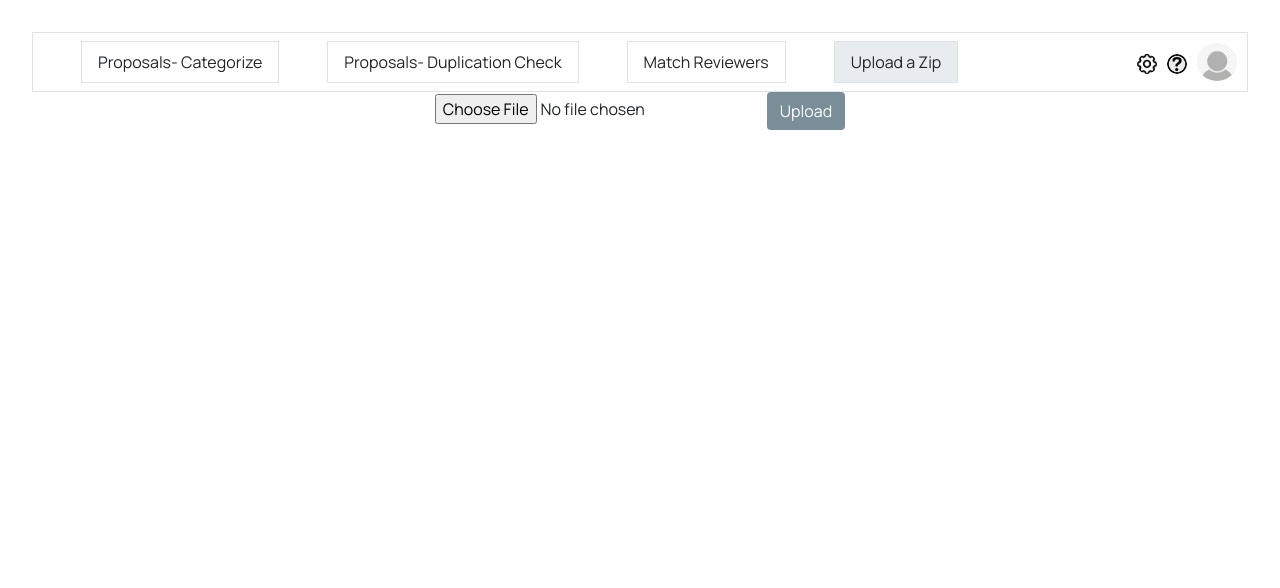
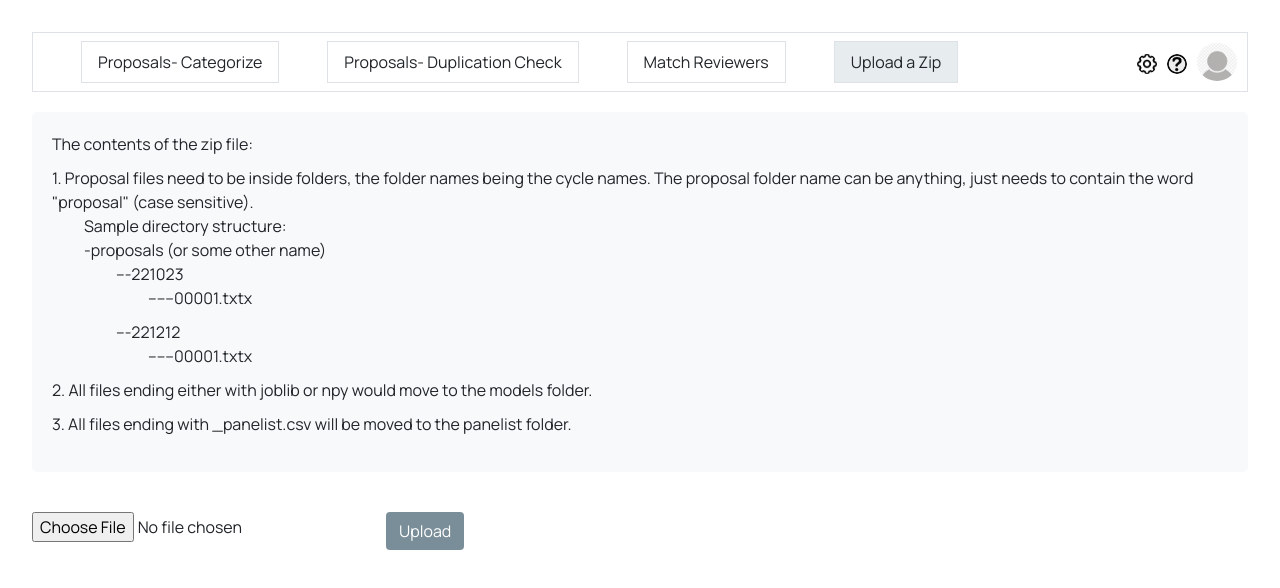
Before and after one commit to deepthought-initiative/pacmanweb, a React (Vite) app in the folder frontend/: page /upload in a window 1280 px wide. Shown: the top 588 px of the page. Built offline with nearby package versions, Linux system fonts and the light colour scheme.

Commit message:
Update upload a zip page.

```diff
--- a/frontend/src/App.jsx
+++ b/frontend/src/App.jsx
@@ -3,8 +3,8 @@ import "./App.css";
 import ProposalDuplicationChecker from "./components/DuplicationCheck/ProposalDuplicationChecker";
 import ProposalCategorize from "./components/ProposalCategorization/ProposalCategorize";
 import MatchReviewers from "./components/Reviewers/MatchReviewers";
+import UploadZipForm from "./components/Upload/UploadZip";
 import Navbar from "./components/util/Navbar";
-import UploadZipForm from "./components/util/UploadZip";
 
 function App() {
   return (
--- /dev/null
+++ b/frontend/src/components/Upload/UploadZip.jsx
@@ -0,0 +1,98 @@
+import { useState } from "react";
+import "../../css/Upload.css";
+
+const UploadZipForm = () => {
+  const [zipFile, setZipFile] = useState(null);
+  const [uploading, setUploading] = useState(false);
+
+  const handleFileChange = (event) => {
+    setZipFile(event.target.files[0]);
+  };
+
+  const handleFormSubmit = async (event) => {
+    event.preventDefault();
+
+    if (!zipFile) {
+      alert("Please select a zip file");
+      return;
+    }
+
+    try {
+      setUploading(true);
+      const formData = new FormData();
+      formData.append("zipFile", zipFile);
+
+      const response = await fetch("http://example.com/upload", {
+        method: "POST",
+        body: formData,
+      });
+
+      if (!response.ok) {
+        throw new Error("Failed to upload file");
+      }
+
+      const data = await response.json();
+      console.log("File uploaded successfully:", data);
+    } catch (error) {
+      console.error("Error uploading file:", error);
+      alert("Failed to upload file");
+    } finally {
+      setUploading(false);
+    }
+  };
+
+  return (
+    <>
+      <div className="instructions-container">
+        <ul className="instructions-list">
+          <li>The contents of the zip file:</li>
+          <li>
+            1. Proposal files need to be inside folders, the folder names being
+            the cycle names. The proposal folder name can be anything, just
+            needs to contain the word &quot;proposal&quot; (case sensitive).
+            <ul className="folder-structure">
+              Sample directory structure:
+              <li>
+                <span className="folder">-proposals (or some other name)</span>
+                <ul>
+                  <li>
+                    <span className="folder">---221023</span>
+                    <ul>
+                      <li>
+                        <span className="file">------00001.txtx</span>
+                      </li>
+                    </ul>
+                  </li>
+                  <li>
+                    <span className="folder">---221212</span>
+                    <ul>
+                      <li>
+                        <span className="file">------00001.txtx</span>
+                      </li>
+                    </ul>
+                  </li>
+                </ul>
+              </li>
+            </ul>
+          </li>
+          <li>
+            2. All files ending either with joblib or npy would move to the
+            models folder.
+          </li>
+          <li>
+            3. All files ending with _panelist.csv will be moved to the panelist
+            folder.
+          </li>
+        </ul>
+      </div>
+      <form className="button-tray" onSubmit={handleFormSubmit}>
+        <input type="file" onChange={handleFileChange} />
+        <button className="btn rounded-1" type="submit" disabled={uploading}>
+          {uploading ? "Uploading..." : "Upload"}
+        </button>
+      </form>
+    </>
+  );
+};
+
+export default UploadZipForm;
--- a/frontend/src/components/util/UploadZip.jsx
+++ /dev/null
@@ -1,55 +0,0 @@
-import { useState } from "react";
-
-const UploadZipForm = () => {
-  const [zipFile, setZipFile] = useState(null);
-  const [uploading, setUploading] = useState(false);
-
-  const handleFileChange = (event) => {
-    setZipFile(event.target.files[0]);
-  };
-
-  const handleFormSubmit = async (event) => {
-    event.preventDefault();
-
-    if (!zipFile) {
-      alert("Please select a zip file");
-      return;
-    }
-
-    try {
-      setUploading(true);
-      const formData = new FormData();
-      formData.append("zipFile", zipFile);
-
-      const response = await fetch("http://example.com/upload", {
-        method: "POST",
-        body: formData,
-      });
-
-      if (!response.ok) {
-        throw new Error("Failed to upload file");
-      }
-
-      const data = await response.json();
-      console.log("File uploaded successfully:", data);
-    } catch (error) {
-      console.error("Error uploading file:", error);
-      alert("Failed to upload file");
-    } finally {
-      setUploading(false);
-    }
-  };
-
-  return (
-    <>
-      <form onSubmit={handleFormSubmit}>
-        <input type="file" onChange={handleFileChange} />
-        <button className="btn rounded-1" type="submit" disabled={uploading}>
-          {uploading ? "Uploading..." : "Upload"}
-        </button>
-      </form>
-    </>
-  );
-};
-
-export default UploadZipForm;
--- /dev/null
+++ b/frontend/src/css/Upload.css
@@ -0,0 +1,20 @@
+.instructions-container {
+    background-color: #f8f9fa;
+    border-radius: 5px;
+    padding: 20px;
+    margin-top: 20px;
+}
+
+.instructions-list {
+    padding: 0;
+}
+
+.instructions-list li {
+    margin-bottom: 10px;
+    font-size: 16px;
+    line-height: 1.5;
+    list-style: none;
+    display: block;
+    margin-left: 0;
+    text-align: left;
+}
```
